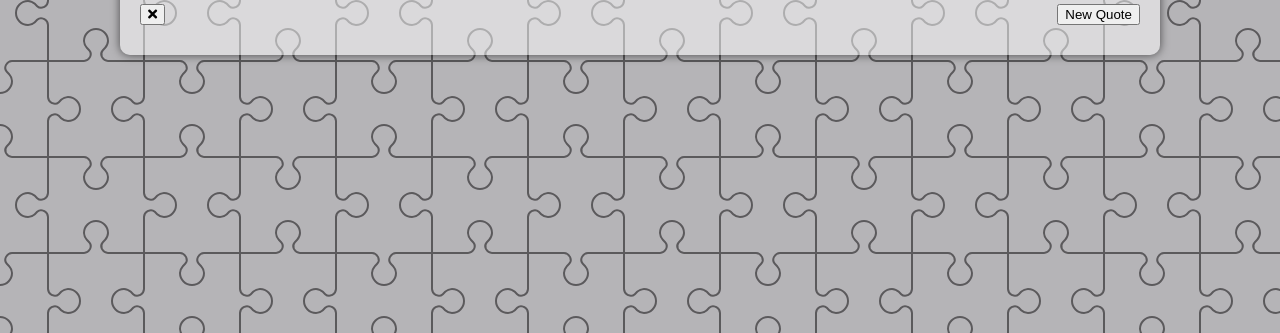
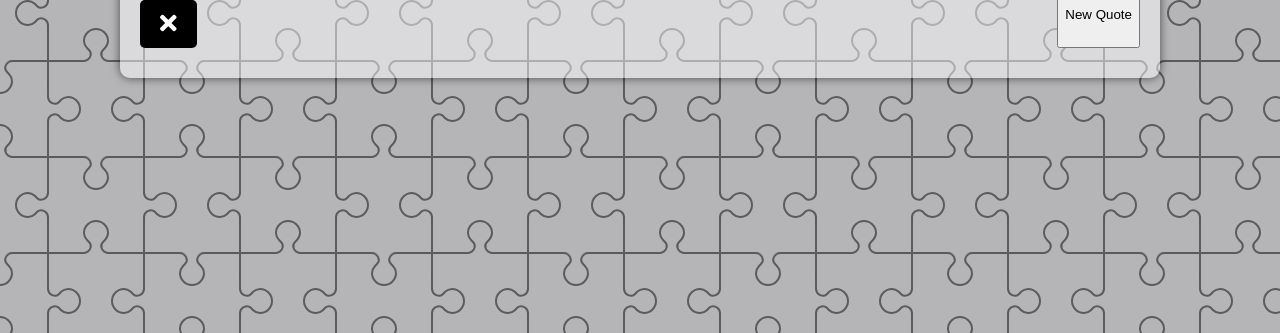
Before and after one commit to m00h0/Quote-Generator, a website: page index.html in a window 1280 px wide. Shown: the part 467-800 px from the top of the page. Drawn offline with Linux system fonts and the light colour scheme.

Commit message:
add style for X button

```diff
--- a/style.css
+++ b/style.css
@@ -58,6 +58,16 @@
   margin-top: 20px;
 }
 
+.x-button {
+  background-color: #000;
+  color: #fff;
+  border: none;
+  padding: 10px 20px;
+  font-size: 1.5rem;
+  border-radius: 5px;
+  cursor: pointer;
+  margin-top: 20px;
+}
 
 /* media query */
 
```
